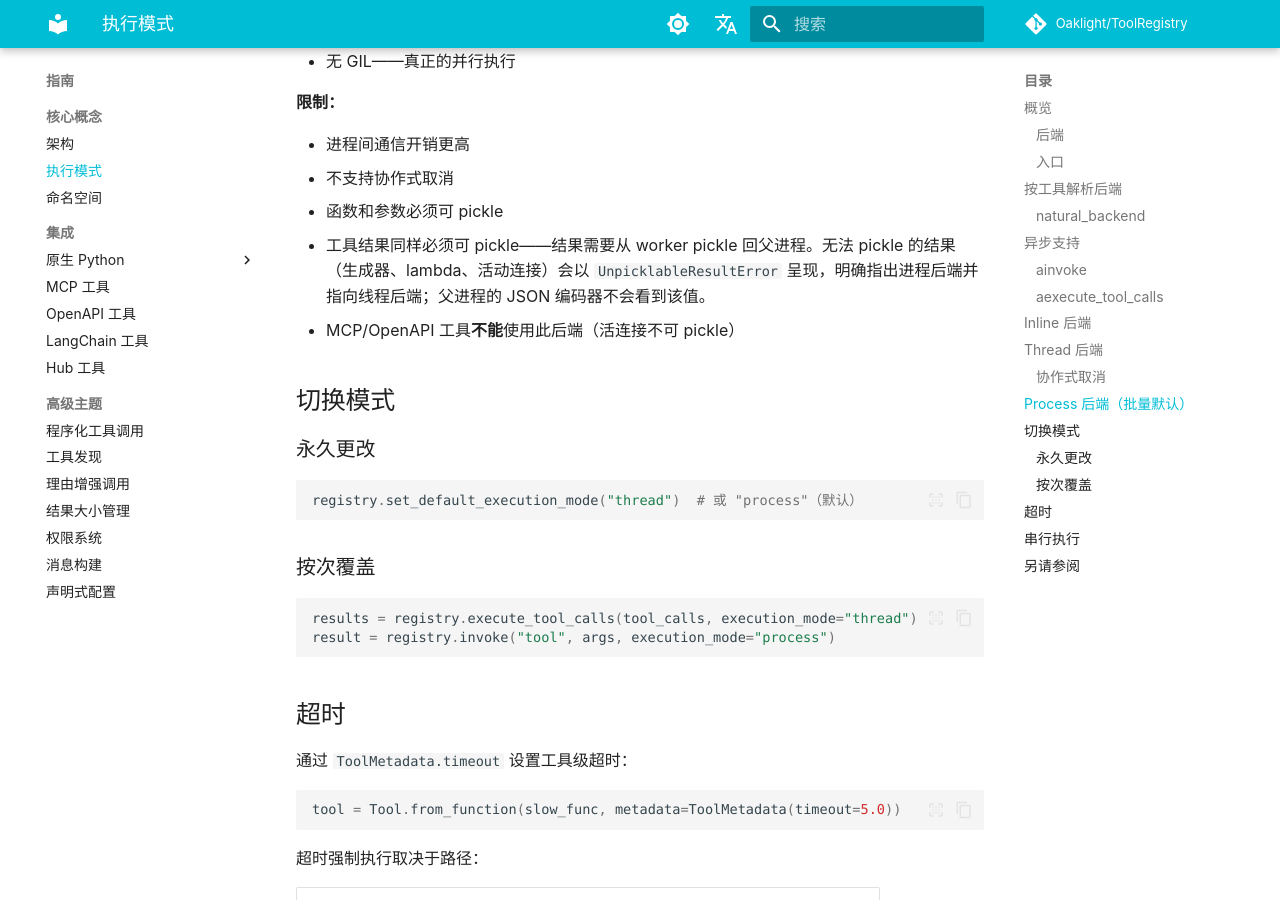
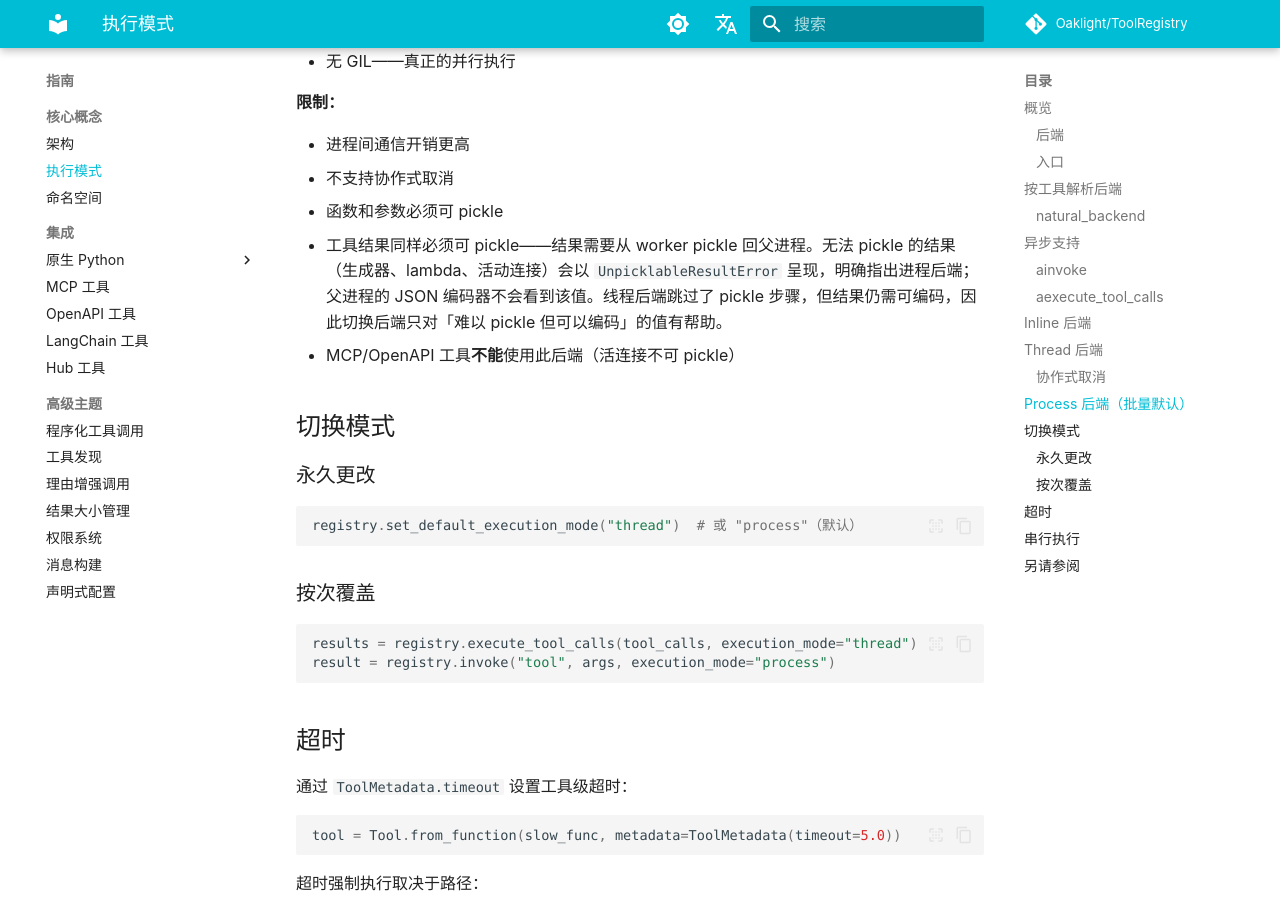
Before and after one commit to Oaklight/ToolRegistry, an MkDocs documentation site: the page built from docs/usage/concurrency_modes.md, in a window 1280 px wide and 900 px high, scrolled down 3658 px. Built offline with MkDocs 1.6.1 and Material for MkDocs 9.7.7, drawn with Linux system fonts in a browser that asks for light colours; some web fonts are replaced; comment, search, counter and statistics services are not loaded.

```diff
--- a/docs/usage/concurrency_modes.md
+++ b/docs/usage/concurrency_modes.md
@@ -126,7 +126,7 @@ def long_task(data: list, _ctx: ExecutionContext) -> str:
 - 进程间通信开销更高
 - 不支持协作式取消
 - 函数和参数必须可 pickle
-- 工具结果同样必须可 pickle——结果需要从 worker pickle 回父进程。无法 pickle 的结果（生成器、lambda、活动连接）会以 `UnpicklableResultError` 呈现，明确指出进程后端并指向线程后端；父进程的 JSON 编码器不会看到该值。
+- 工具结果同样必须可 pickle——结果需要从 worker pickle 回父进程。无法 pickle 的结果（生成器、lambda、活动连接）会以 `UnpicklableResultError` 呈现，明确指出进程后端；父进程的 JSON 编码器不会看到该值。线程后端跳过了 pickle 步骤，但结果仍需可编码，因此切换后端只对「难以 pickle 但可以编码」的值有帮助。
 - MCP/OpenAPI 工具**不能**使用此后端（活连接不可 pickle）
 
 ## 切换模式
```
Also changed, not shown: docs/changelog.md (+1 -1 lines).
